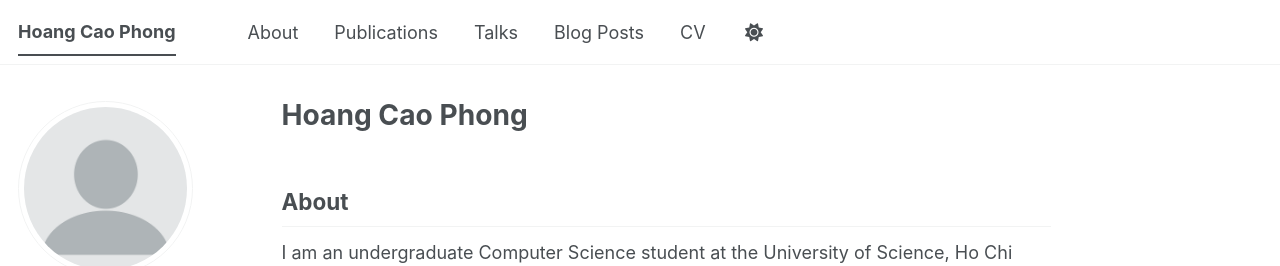
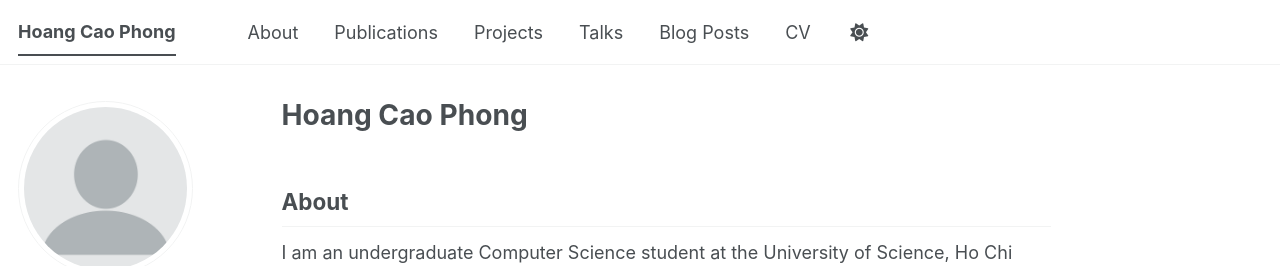
Before and after one commit to HoangCaoPhong/HoangCaoPhong.github.io, a Jekyll site: the page built from _pages/about.md, in a window 1280 px wide. Shown: the top 266 px of the page. Built offline with Jekyll 4.4.1, drawn with Linux system fonts in a browser that asks for light colours; some web fonts are replaced; our own code applies the rules of GitHub Pages for plain Markdown files; a script bundle is joined from its source files by our own code; library files that are not in the unit come from our copies.

Commit message:
feat: add Projects menu item to navigation
- Add Projects pointing to /projects/
- Position after Publications
- Keep all existing items: About, Publications, Talks, Blog Posts, CV
- Maintain consistent navigation across all pages
- Follow academicpages conventions

```diff
--- a/_data/navigation.yml
+++ b/_data/navigation.yml
@@ -1,5 +1,5 @@
 # Unified site-wide navigation
-# Appears consistently on all pages including collections
+# Consistent across all pages and collections
 
 main:
   - title: "About"
@@ -7,6 +7,9 @@ main:
 
   - title: "Publications"
     url: /publications/
+
+  - title: "Projects"
+    url: /projects/
 
   - title: "Talks"
     url: /talks/
```
